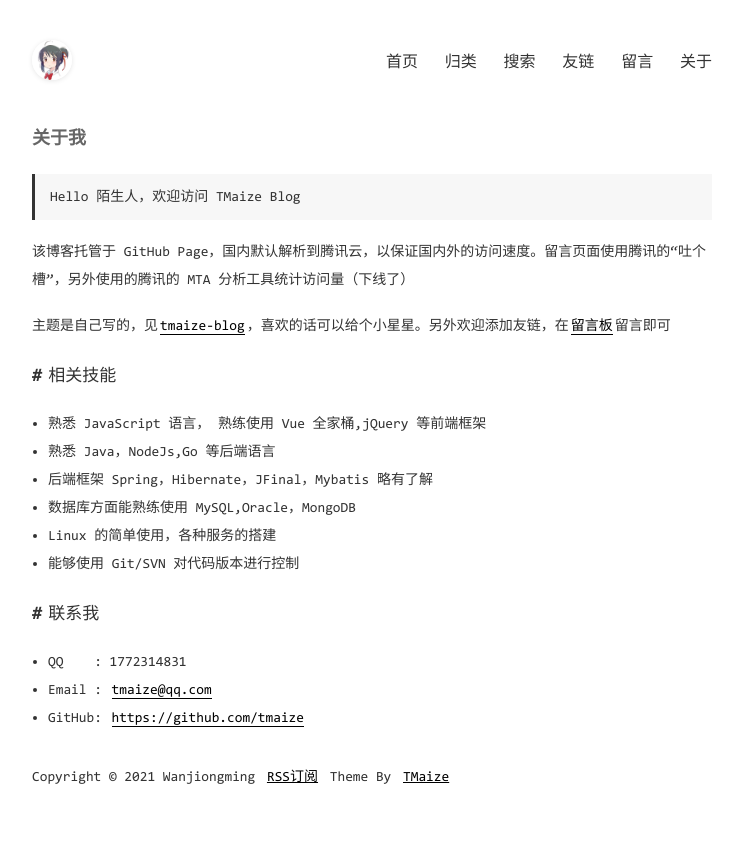
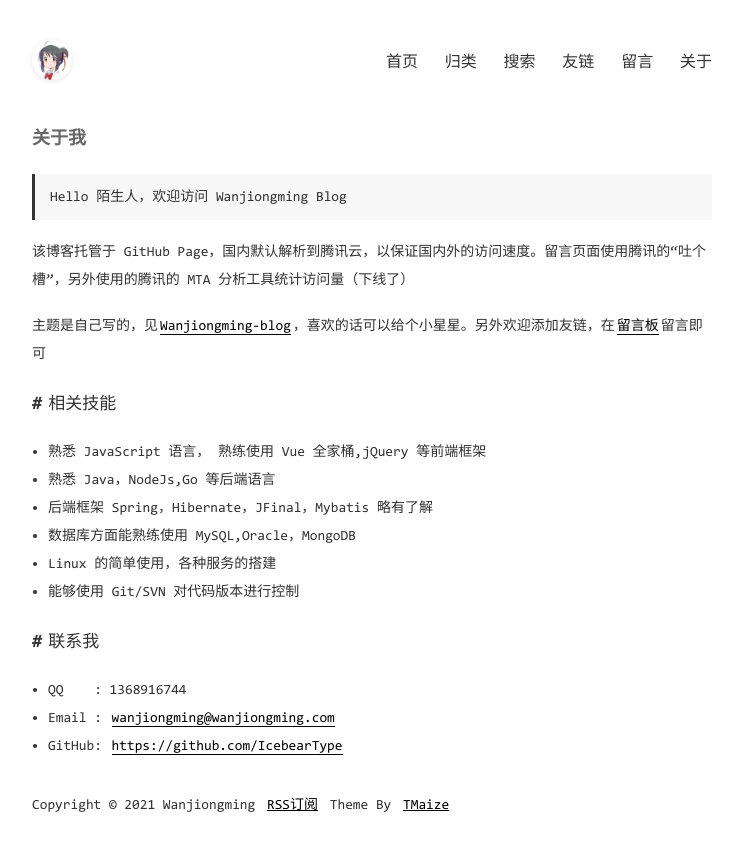
Before and after one commit to IcebearType/blog, a Jekyll site: the page built from pages/about.md, in a window 1280 px wide. Shown: the top 851 px of the page, without its empty margins (268-1011 px from the left). Built offline with Jekyll 4.4.1, drawn with Linux system fonts in a browser that asks for light colours.

Commit message:
first commit

```diff
--- a/pages/about.md
+++ b/pages/about.md
@@ -3,11 +3,11 @@ layout: mypost
 title: 关于我
 ---
 
-> Hello 陌生人，欢迎访问 TMaize Blog
+> Hello 陌生人，欢迎访问 Wanjiongming Blog
 
 该博客托管于 GitHub Page，国内默认解析到腾讯云，以保证国内外的访问速度。留言页面使用腾讯的“吐个槽”，另外使用的腾讯的 MTA 分析工具统计访问量（下线了）
 
-主题是自己写的，见[tmaize-blog](https://github.com/TMaize/tmaize-blog)，喜欢的话可以给个小星星。另外欢迎添加友链，在[留言板](chat.html)留言即可
+主题是自己写的，见[Wanjiongming-blog](https://github.com/IcebearType/blog)，喜欢的话可以给个小星星。另外欢迎添加友链，在[留言板](chat.html)留言即可
 
 ## 相关技能
 
@@ -25,8 +25,8 @@ title: 关于我
 
 ## 联系我
 
-- QQ&nbsp;&nbsp;&nbsp;&nbsp;: 1772314831
+- QQ&nbsp;&nbsp;&nbsp;&nbsp;: 1368916744
 
-- Email&nbsp;: [tmaize@qq.com](http://mail.qq.com/cgi-bin/qm_share?t=qm_mailme&email=YBQNAQkaBSAREU4DDw0)
+- Email&nbsp;: [wanjiongming@wanjiongming.com](wanjiongming@wanjiongming.com)
 
-- GitHub: [https://github.com/tmaize](https://github.com/tmaize)
+- GitHub: [https://github.com/IcebearType](https://github.com/IcebearType)
```
